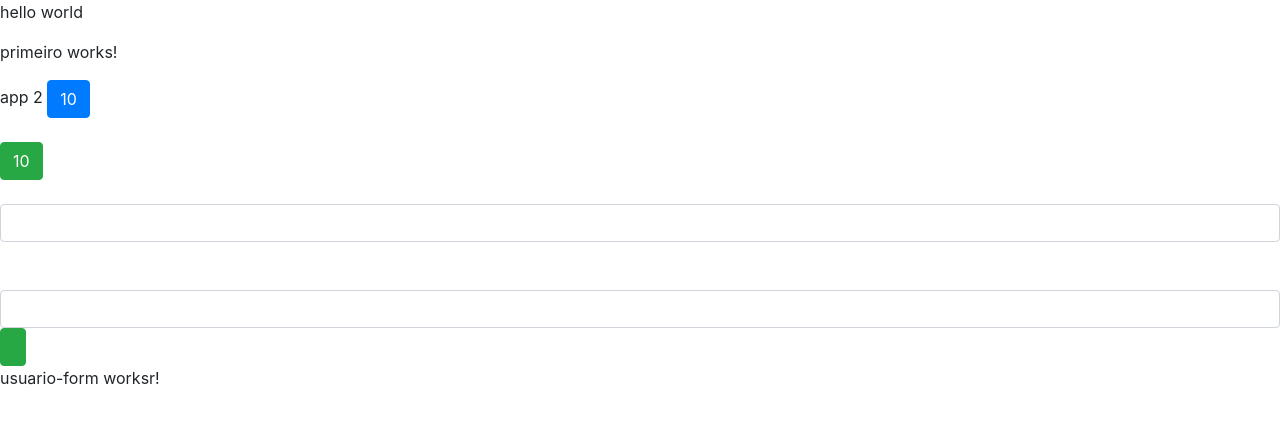
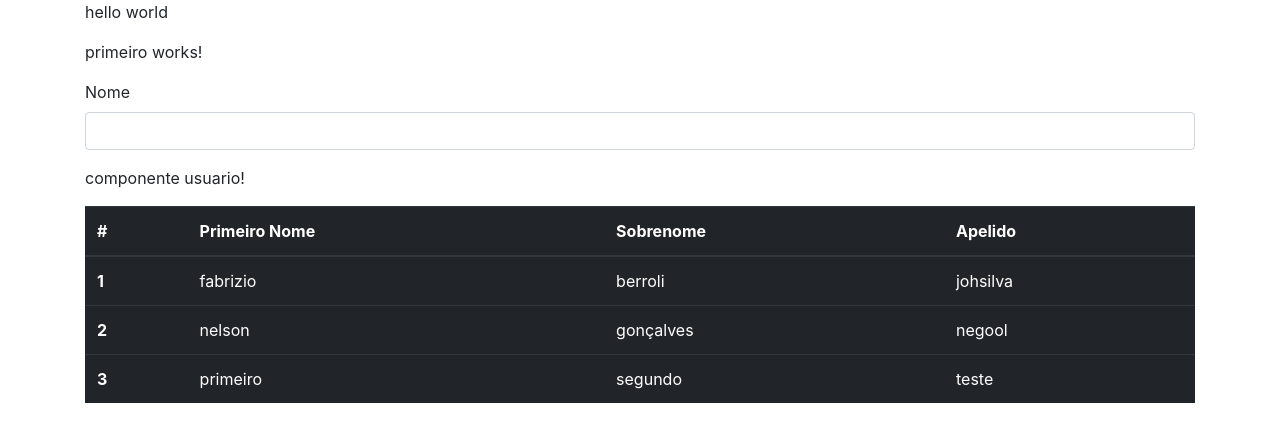
Before and after one commit to iamjoaohenrique/Curso-Angular, an Angular app: page / in a window 1280 px wide. Shown: the top 442 px of the page. Built offline with nearby package versions, Linux system fonts and the light colour scheme.

Commit message:
commit com injeção de independencia

```diff
--- a/src/app/app.component.html
+++ b/src/app/app.component.html
@@ -1,16 +1,25 @@
 <p>hello world</p>
 <app-primeiro></app-primeiro>
+
+
+<div class="form-group">
+
+    <label for="nome">Nome</label>
+    <input type="text" class="form-control" [(ngModel)]="nome">
+
+</div>
+
+<!--<input type="button" value="{{ xx }}" class="btn btn-primary"> <br><br>
+
 {{ title }}
 {{ 1+1 }}
-
-<input type="button" value="{{ xx }}" class="btn btn-primary"> <br><br>
 
 <input type="button" [value]="xx" class="btn btn-success"> <br><br>
 
 <input type="text" (keyup)="show(texto.value)" (blur)="showoutro(texto.value)" class="form-control" #texto > <br><br>
 
-<input type="text" class="form-control" [(ngModel)]="nome" (keyup)=mostrar()>
 
-<input type="button" class="btn btn-success" (click)=mudarvalor()>
+
+<input type="button" class="btn btn-success" (click)=mudarvalor()>-->
 
 <app-usuario-form></app-usuario-form>
--- a/src/app/usuario/usuario-form/usuario-form.component.html
+++ b/src/app/usuario/usuario-form/usuario-form.component.html
@@ -1 +1,20 @@
-<p>usuario-form worksr!</p>
+<p>componente usuario!</p>
+<table class="table table-dark">
+    <thead>
+        <tr>
+            <th scope="col">#</th>
+            <th scope="col">Primeiro Nome</th>
+            <th scope="col">Sobrenome</th>
+            <th scope="col">Apelido</th>
+        </tr>
+    </thead>
+    <tbody>
+        <tr *ngFor="let u of usuarios">
+            <th scope="row">{{ u.id }}</th>
+            <td> {{ u.primeiro_nome }}</td>
+            <td> {{ u.sobrenome }}</td>
+            <td> {{ u.apelido }}</td>
+
+        </tr>
+    </tbody>
+</table>
--- a/src/app/usuario/usuario-form/usuario-form.component.ts
+++ b/src/app/usuario/usuario-form/usuario-form.component.ts
@@ -1,4 +1,5 @@
 import { Component, OnInit } from '@angular/core';
+import { UsuarioService } from '../usuario.service';
 
 @Component({
   selector: 'app-usuario-form',
@@ -7,7 +8,11 @@
 })
 export class UsuarioFormComponent implements OnInit {
 
-  constructor() { }
+  usuarios:any = [];
+
+  constructor(private usuarioService : UsuarioService) {
+    this.usuarios = this.usuarioService.getAll();
+  }
 
   ngOnInit(): void {
   }
--- /dev/null
+++ b/src/app/usuario/usuario.service.ts
@@ -0,0 +1,18 @@
+import { Injectable } from '@angular/core';
+
+@Injectable({
+  providedIn: 'root'
+})
+export class UsuarioService {
+
+  constructor() { }
+
+  getAll(){
+    return [
+      {id : 1 ,primeiro_nome : 'fabrizio', sobrenome : 'berroli' , apelido : 'johsilva'},
+      {id : 2 ,primeiro_nome : 'nelson', sobrenome : 'gonçalves' , apelido : 'negool'},
+      {id : 3 ,primeiro_nome : 'primeiro', sobrenome : 'segundo' , apelido : 'teste'}
+    ];
+  }
+
+}
--- a/src/index.html
+++ b/src/index.html
@@ -1,5 +1,6 @@
 <!doctype html>
 <html lang="en">
+
 <head>
   <meta charset="utf-8">
   <title>App</title>
@@ -9,7 +10,11 @@
   <meta name="viewport" content="width=device-width, initial-scale=1">
   <link rel="icon" type="image/x-icon" href="favicon.ico">
 </head>
+
 <body>
-  <app-root></app-root>
+  <div class="container">
+    <app-root></app-root>
+  </div>
 </body>
+
 </html>
```
